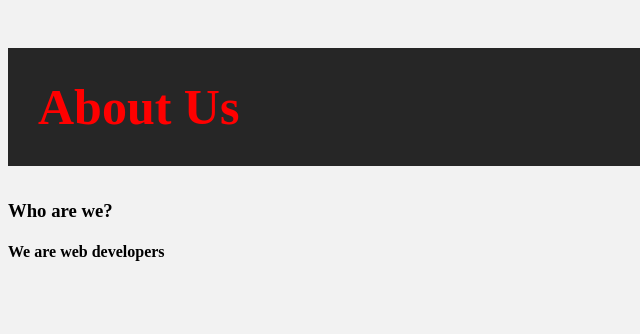
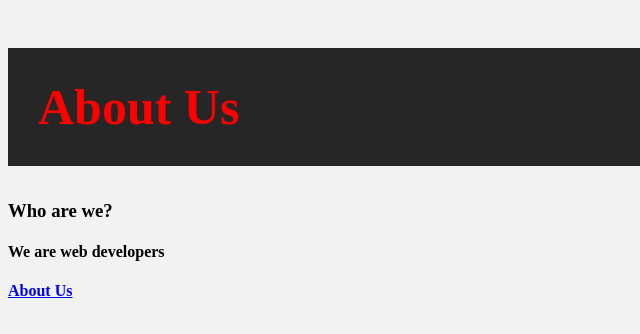
Before and after one commit to SimonLervad/Assignments-DE.2, a plain HTML site: page aboutus.html in a window 1280 px wide. Shown: the full height of the page, 0-640 px from the left. Drawn offline with Linux system fonts and the light colour scheme.

Commit message:
nu med link til index.html

```diff
--- a/aboutus.html
+++ b/aboutus.html
@@ -15,6 +15,6 @@
 <h3>Who are we?</h3>
 <h4>We are web developers<h4>
 
-
+<a href="home.html">About Us</a>
 </body>
 </html>
```
Also changed, not shown: Cutitlogo9E715A.svg (added).
